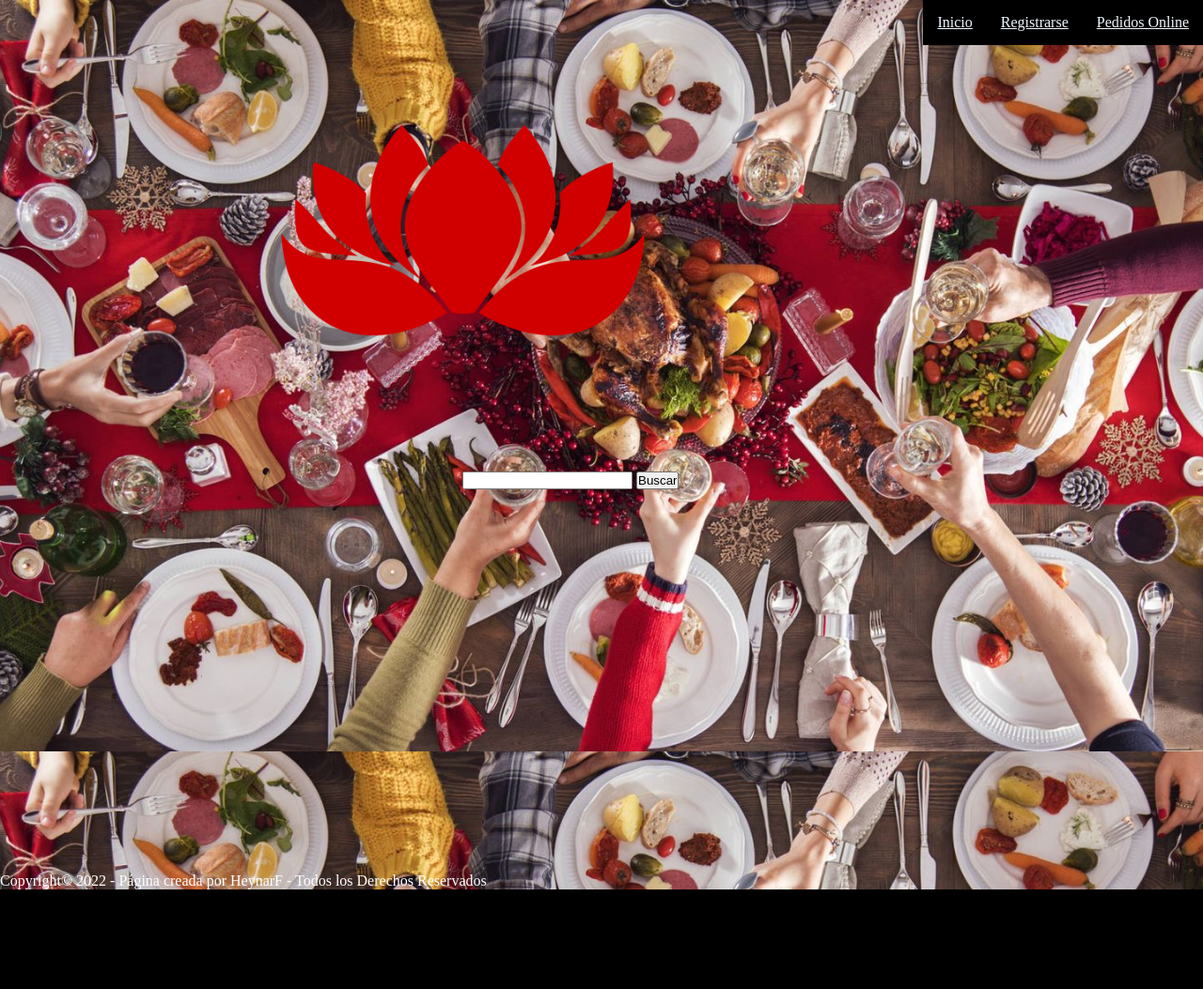
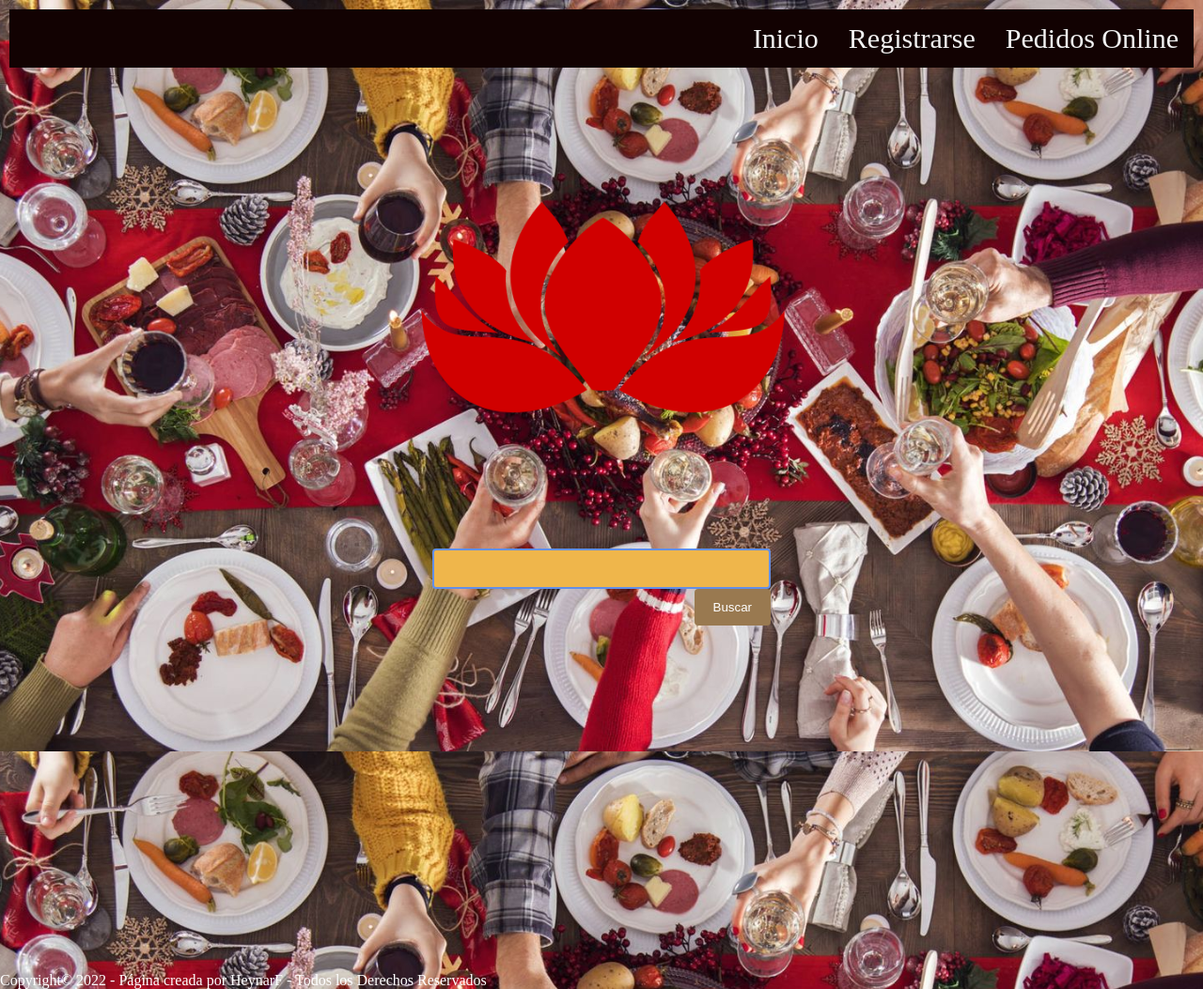
Before and after one commit to HFreddyM/Negocio, a plain HTML site: page index.html in a window 1280 px wide. Shown: the whole page at 94% size. Before the commit the page ends 947 px from the top, so only its background shows below. Drawn offline with Linux system fonts and the light colour scheme.

Commit message:
Update inicio.css

```diff
--- a/inicio.css
+++ b/inicio.css
@@ -12,13 +12,20 @@ body{
     background-size: cover;
     background-attachment: fixed;
 }
-a{
+.menu {
+    overflow: hidden;
+    background-color: rgb(18, 2, 2);
+    margin: 10px;
+  }
+a {
     float: right;
-    background-color: #000000;
-    margin: 0px;
-    padding: 15px;
-    color: aliceblue;
-}
+    display: block;
+    color: #f2f2f2;
+    text-align: center;
+    padding: 14px 16px;
+    text-decoration: none;
+    font-size:30px;
+  }
 img{
         display:  block;
         margin-left: auto;
@@ -32,9 +39,28 @@ img{
     padding: 12px;
     border-radius: 4px;
     resize: vertical;
-    width: 25%;
+    width: 30%;
 	margin: auto;
 }
+  input[type="search"],
+  select,
+  textarea {
+    width: 100%;
+    padding: 12px;
+    border: 2px solid #628fe7;
+    border-radius: 4px;
+    resize: vertical;
+    background-color: #efb64b;
+  }
+ input[type="submit"]  {
+    background-color: #997950;
+    color: white;
+    padding: 12px 20px;
+    border: none;
+    border-radius: 4px;
+    cursor: pointer;
+    float: right;
+  }
 
 div.copyrigh
 {
@@ -60,5 +86,9 @@ div.copyrigh
         width: 50%;
         margin: auto;
     }
+    input[type="submit"]{
+      width: 100%;
+      margin-top: 0;
+    }
 
   }
```
